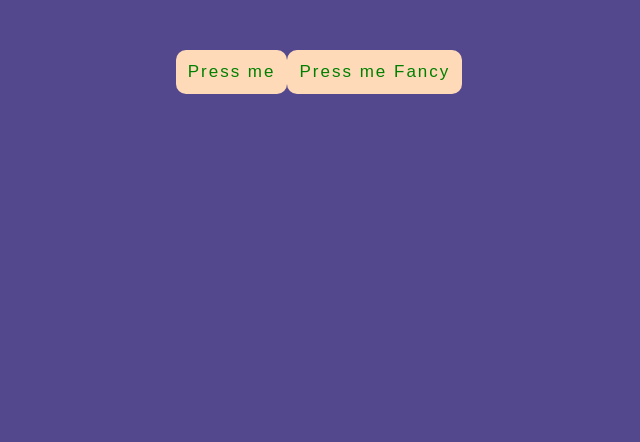
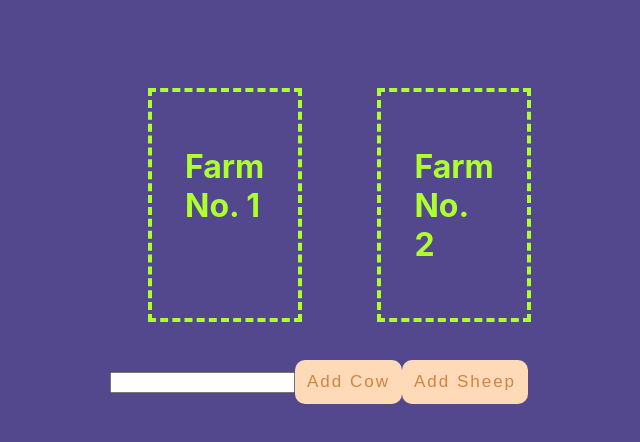
Before and after one commit to AnatolijusZ/my-app, a React (Create React App) app: page / in a window 1280 px wide. Shown: the top 442 px of the page, without its empty margins (321-961 px from the left). Built offline with nearby package versions, Linux system fonts and the light colour scheme.

Commit message:
farm with reducers

```diff
--- a/src/Actions/index.js
+++ b/src/Actions/index.js
@@ -1,4 +1,4 @@
-import { CHANGE_COLOR, CHANGE_FANCY_COLOR } from "../Constants/types";
+import { ADD_ANIMAL, CHANGE_COLOR, CHANGE_FANCY_COLOR, CHANGE_FARM, DELETE_ANIMAL, EDIT_ANIMAL, GET_ALL_FROM_LS } from "../Constants/types";
 
 export function changeColor() {
     return {
@@ -12,3 +12,39 @@
         payload: fancyColor
     }
 }
+
+//FARM
+
+export function getAllAnimals(animals) {
+    return {
+    type: GET_ALL_FROM_LS,
+    }
+}
+
+export function createAnimal(animal) {
+    return {
+        type: ADD_ANIMAL,
+        payload: animal
+    }
+}
+
+export function removeAnimal(id) {
+    return {
+        type: DELETE_ANIMAL,
+        payload: id
+    }
+}
+
+export function changeAnimal(animal) {
+    return {
+        type: EDIT_ANIMAL,
+        payload: animal
+    }
+}
+
+export function moveAnimal(id) {
+    return {
+        type: CHANGE_FARM,
+        payload: id
+    }
+}
--- a/src/Constants/types.js
+++ b/src/Constants/types.js
@@ -1,2 +1,9 @@
 export const CHANGE_COLOR = 'CHANGE_COLOR';
 export const CHANGE_FANCY_COLOR = 'CHANGE_FANCY_COLOR';
+
+// FARM
+export const GET_ALL_FROM_LS = 'GET_ALL_FROM_LS';
+export const ADD_ANIMAL = 'ADD_ANIMAL';
+export const DELETE_ANIMAL = 'DELETE_ANIMAL';
+export const EDIT_ANIMAL = 'EDIT_ANIMAL';
+export const CHANGE_FARM = 'CHANGE_FARM';
--- /dev/null
+++ b/src/Reducers/farmReducer.js
@@ -0,0 +1,65 @@
+import { ADD_ANIMAL, CHANGE_FARM, DELETE_ANIMAL, EDIT_ANIMAL, GET_ALL_FROM_LS } from "../Constants/types";
+import getId from '../Shared/id';
+
+function farmReducer(state, action) {
+    let animalsCopy;
+    switch(action.type) {
+        case GET_ALL_FROM_LS:
+            const allAnimals = JSON.parse(localStorage.getItem('allAnimals'));
+            if (null === allAnimals) {
+                return state;
+            }
+            return allAnimals;
+
+        case ADD_ANIMAL:
+            const animal ={
+                id: getId(),
+                color: action.payload.animalInput,
+                animal: action.payload.animal,
+                farm1: true
+            };
+            animalsCopy = state.slice()
+            animalsCopy.push(animal);
+            localStorage.setItem('allAnimals', JSON.stringify(animalsCopy));
+            return animalsCopy;
+
+            case DELETE_ANIMAL:
+                animalsCopy = state.slice();
+                for(let i=0; i<animalsCopy.length; i++) {
+                if(animalsCopy[i].id === action.payload){
+                    animalsCopy.splice(i, 1);
+                    break;
+                }
+            }
+            localStorage.setItem('allAnimals', JSON.stringify(animalsCopy));
+            return animalsCopy;
+
+        case EDIT_ANIMAL:
+            animalsCopy = state.slice();
+            for(let i=0; i<animalsCopy.length; i++) {
+                if(animalsCopy[i].id === action.payload.id){
+                    animalsCopy[i].color = action.payload.color;
+                    break;
+                }
+            }
+            localStorage.setItem('allAnimals', JSON.stringify(animalsCopy));
+        return animalsCopy;
+
+        case CHANGE_FARM:
+            animalsCopy = state.slice();
+            for(let i=0; i<animalsCopy.length; i++) {
+                if(animalsCopy[i].id === action.payload){
+                    animalsCopy[i].farm1 = !animalsCopy[i].farm1;
+                    break;
+                }
+            }
+            localStorage.setItem('allAnimals', JSON.stringify(animalsCopy));
+            return animalsCopy;
+
+            default:
+                return state;
+
+        }
+    }
+
+    export default farmReducer;
--- a/src/components/App.jsx
+++ b/src/components/App.jsx
@@ -1,12 +1,51 @@
-import Red from "./Red";
+import React,  {useEffect, useReducer, useState} from 'react';
+import SmallAnimal from './SmallAnimalF';
+import farmReducer from '../Reducers/farmReducer';
+import { getAllAnimals, createAnimal, removeAnimal, changeAnimal, moveAnimal } from '../Actions';
 
-function App() {
 
-    return (
-        <>
-        <Red></Red>
-        </>
-    );
+function App () {
+
+    const [animals, animalDispatcher] = useReducer(farmReducer, []);
+    const [animalInput, setAnimalInput] = useState('');
+
+    useEffect(()=> {
+        animalDispatcher(getAllAnimals());
+    },[]);
+
+    const deleteAnimal = (id) => {
+       animalDispatcher(removeAnimal(id));
+    }
+
+     const editAnimal = (id, color) => {
+        animalDispatcher(changeAnimal({id: id, color: color}));
+    }
+
+    const changeFarm = (id) => {
+       animalDispatcher(moveAnimal(id))
+    }
+
+    const animalInputHandler= (e) => {
+        setAnimalInput(e.target.value)
+        };
+
+    return ( <>
+        <div className="field">
+            <div className="farm">
+                <h1> Farm No. 1</h1>
+                {animals.map(b => <SmallAnimal farm1={b.farm1} farmNumber={1} key={b.id} destroy={deleteAnimal} edit={editAnimal} id={b.id} color={b.color} animal={b.animal} change={changeFarm} />)}
+            </div>
+            <div className="farm">
+                <h1> Farm No. 2</h1>
+                {animals.map(b => <SmallAnimal farm1={b.farm1} farmNumber={2} key={b.id} destroy={deleteAnimal} edit={editAnimal} id={b.id} color={b.color} animal={b.animal} change={changeFarm} />)}
+            </div>
+        </div>
+                <div>
+                    <input type="text" value={animalInput} onChange={animalInputHandler}></input>
+                    <button className="input-button" onClick={() => animalDispatcher(createAnimal({animal: 'cow', animalInput: animalInput}))}>Add Cow</button>
+                    <button className="input-button" onClick={() => animalDispatcher(createAnimal({animal: 'sheep', animalInput: animalInput}))}>Add Sheep</button>
+                </div>
+            </>);
 }
 
 export default App
--- a/src/components/SmallAnimalF.jsx
+++ b/src/components/SmallAnimalF.jsx
@@ -1,6 +1,6 @@
 import React,{useState} from 'react';
 
-function SmallAnimal(props)  {
+function SmallAnimal({farmNumber, farm1, color, animal, destroy, change, edit, id})  {
 
 const [editInput, setEditInput] = useState("");
 
@@ -8,18 +8,18 @@
     setEditInput (e.target.value);
 }
 
-    if ((props.farmNumber === 1 && props.farm1) || (props.farmNumber === 2 && !props.farm1) ) {
+    if ((farmNumber === 1 && farm1) || (farmNumber === 2 && !farm1) ) {
     return (
     <div className="small-circle" style={
-      {backgroundColor: props.color,
-      borderRadius: props.animal == 'cow' ? '50%' : '5px'}
+      {backgroundColor: color,
+      borderRadius: animal === 'cow' ? '50%' : '5px'}
       }>
-      <span>{props.color}</span>
-      <button className="input-button-small" onClick={() => props.delete(props.id)}>KILL</button>
-      <button className="input-button-small" onClick={() => props.change(props.id)}>Change Farm</button>
+      <span>{color}</span>
+      <button className="input-button-small" onClick={() => destroy(id)}>KILL</button>
+      <button className="input-button-small" onClick={() => change(id)}>Change Farm</button>
       <div className="center">
         <input type="text" value={editInput} onChange={editInputHandler}></input>
-        <button className="input-button-small" onClick={() => props.edit(props.id, editInput)}>Modify</button>
+        <button className="input-button-small" onClick={() => edit(id, editInput)}>Modify</button>
       </div>
     </div>
     )
```
Also changed, not shown: src/components/App15.jsx (added, +12 -0 lines), src/components/SmallAnimal_1.jsx (renamed from src/components/SmallAnimal.jsx).
